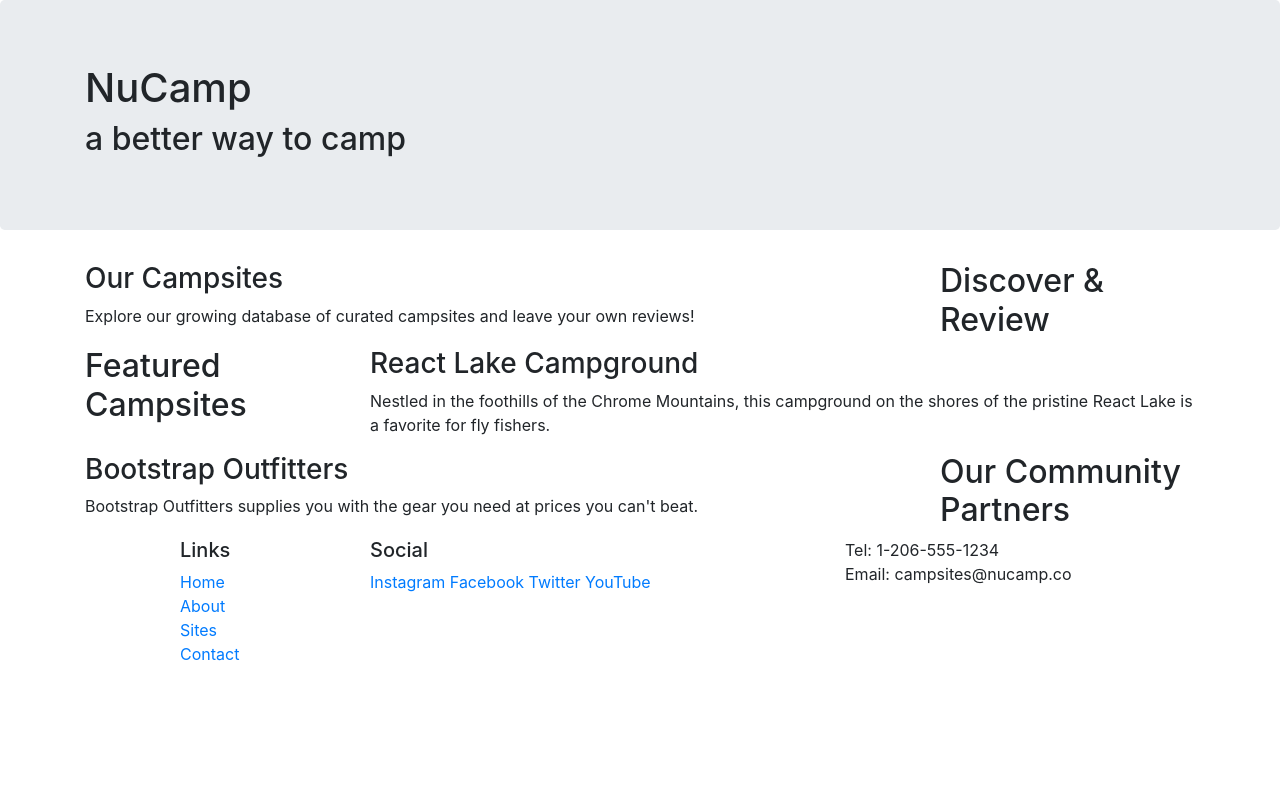
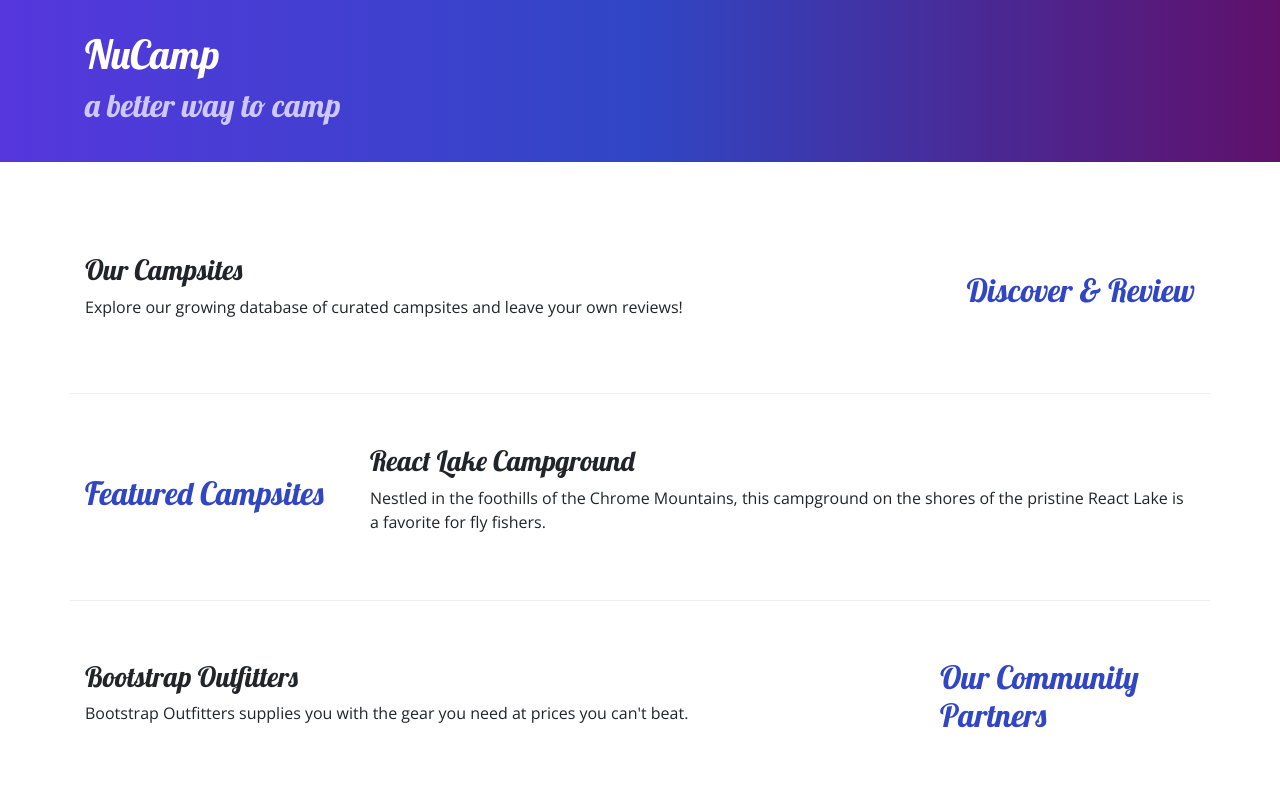
Before and after one commit to santiago-mark/git-test, a website: page index.html in a window 1280 px wide. Shown: the top 800 px of the page. Drawn offline with nearby package versions, Linux system fonts and the light colour scheme.

Commit message:
adding custom styles

```diff
--- /dev/null
+++ b/css/styles.css
@@ -0,0 +1,32 @@
+body {
+    font-family: "Open Sans", sans-serif;
+}
+
+h1, h2, h3 {
+    font-family: "Lobster", cursive;
+}
+
+h2 {
+    color: #3046C5;
+}
+
+header h2 {
+    color: #CEC8FF;
+}
+
+footer {
+    background-image: linear-gradient(#CEC8FF, white);
+    padding: 20px 0;
+}
+
+.jumbotron {
+    padding: 30px;
+    background-image: linear-gradient(to right, #5637DD, #3046C5, #60106B);
+    color: white;
+}
+
+.row-content {
+    padding: 50px 0;
+    border-bottom: 1px ridge;
+    min-height: 200px;
+}
--- a/index.html
+++ b/index.html
@@ -9,12 +9,15 @@
         <!-- Bootstrap CSS -->
         <link rel="stylesheet" href="node_modules/bootstrap/dist/css/bootstrap.min.css" />
 
+        <!-- Additional CSS must be placed after Bootstrap CSS -->
+        <link rel="stylesheet" href="https://fonts.googleapis.com/css?family=Lobster|Open+Sans" />
+        <link rel="stylesheet" href="css/styles.css" />
         <title>NuCamp: A Better Way To Camp</title>
     </head>
 
 <body>
 
-    <header class="jumbotron">
+    <header class="jumbotron jumbotron-fluid">
         <div class="container">
             <div class="row">
                 <div class="col">
@@ -26,9 +29,9 @@
     </header>
 
     <div class="container">
-        <div class="row">
+        <div class="row row-content align-items-center">
             <div class="col-sm-4 order-sm-last col-md-3">
-                <h2>Discover & Review</h2>
+                <h2 class="text-sm-right">Discover & Review</h2>
             </div>
             <div class="col">
                 <h3>Our Campsites</h3>
@@ -36,7 +39,7 @@
             </div>
         </div>
 
-        <div class="row">
+        <div class="row row-content align-items-center">
             <div class="col-sm-4 col-md-3">
                 <h2>Featured Campsites</h2>
             </div>
@@ -46,9 +49,9 @@
    			</div>
         </div>
 
-        <div class="row">
+        <div class="row row-content align-items-center">
             <div class="col-sm-4 order-sm-last col-md-3">
-                <h2>Our Community Partners</h2>
+                <h2 ckass="text-sm-right">Our Community Partners</h2>
             </div>
             <div class="col">
                 <h3>Bootstrap Outfitters</h3>
@@ -69,14 +72,14 @@
                         <li><a href="#">Contact</a></li>
                     </ul>
                 </div>
-                <div class="col-6 col-sm-5">
+                <div class="col-6 col-sm-5 text-center">
                 	<h5>Social</h5>
                     <a href="http://instagram.com/">Instagram</a>
                     <a href="http://facebook.com/">Facebook</a>
                     <a href="http://twitter.com/">Twitter</a>
                     <a href="http://youtube.com/">YouTube</a>
                 </div>
-                <div class="col-sm-4">
+                <div class="col-sm-4 text-center">
                     Tel: 1-206-555-1234<br />
                     Email: campsites@nucamp.co
                 </div>
```
